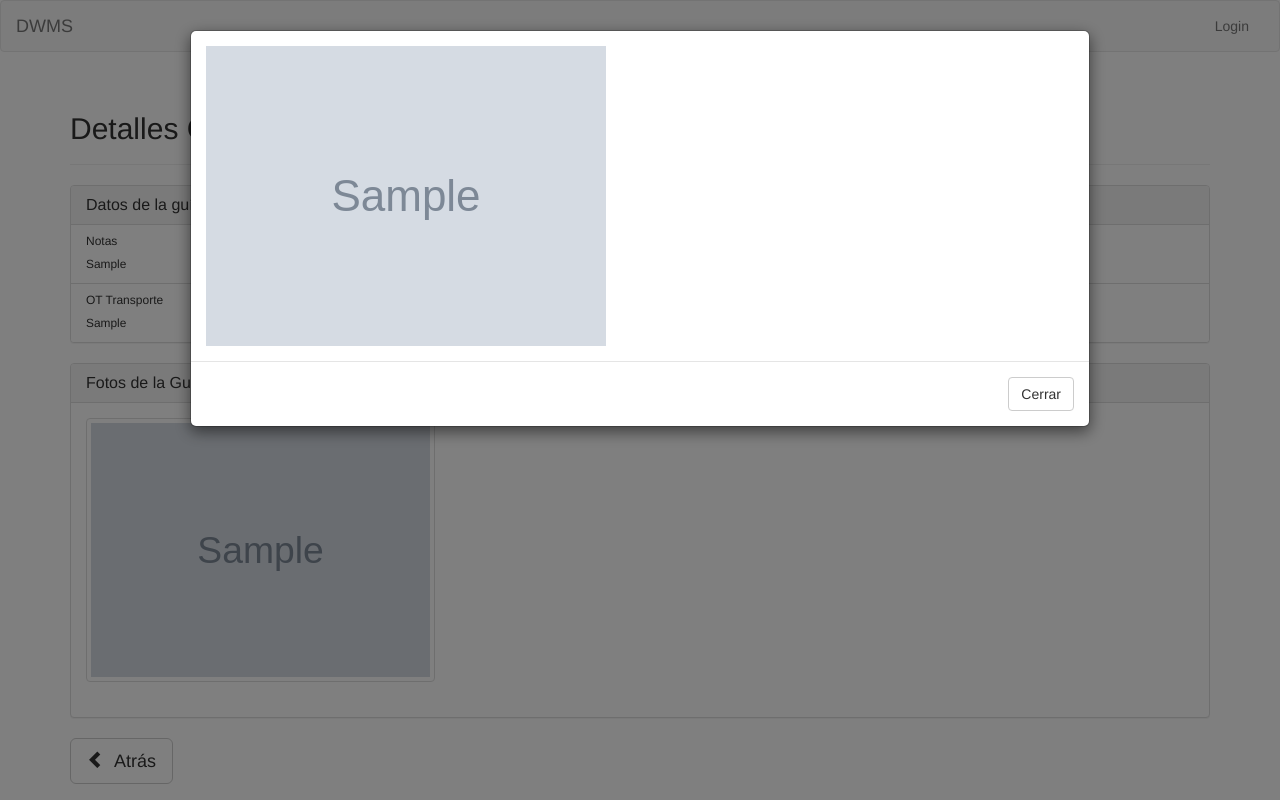
After one commit to Mr-DeBonis/DWMS, a Django app: page /SAIApp/DWMSDespachoVerGuia/1 in a window 1280 px wide, after a click that opens the changed part. The commit adds this page. Run offline with Django 4.2, Linux system fonts and the light colour scheme; tables that the repository leaves empty hold one stand-in row (values such as "Sample post"); grey boxes marked "Sample" are stand-in pictures.

Commit message:
Añade ver detalle guia despachada

```diff
--- a/SAIApp/urls.py
+++ b/SAIApp/urls.py
@@ -13,6 +13,7 @@ urlpatterns = [
     path('DWMSDespachoIngresar/', views.DWMSDespachoIngresar, name='DWMSDespachoIngresar'),
     path('DWMSDespachoDetalle/<despacho_id>', views.DWMSDespachoDetalle, name='DWMSDespachoDetalle'),
     path('DWMSDespachoAgregarGuia/<despacho_id>', views.DWMSDespachoAgregarGuia, name='DWMSDespachoAgregarGuia'),
+    path('DWMSDespachoVerGuia/<guia_desp_id>', views.DWMSDespachoVerGuia, name='DWMSDespachoVerGuia'),
     path('DWMSRecepcion/', views.DWMSRecepcion, name='DWMSRecepcion'),
 
 ]
--- a/SAIApp/views.py
+++ b/SAIApp/views.py
@@ -113,18 +113,18 @@ def DWMSDespachoAgregarGuia(request, despacho_id):
         form = FormGuiaDespachada(request.POST)
         files = request.FILES.getlist('filepond')
         if form.is_valid():
-            dwms_guia_desp = form.save(commit=False)
-            dwms_guia_desp.current_user = request.user
-            dwms_guia_desp.save()
+            guia_desp = form.save(commit=False)
+            guia_desp.current_user = request.user
+            guia_desp.save()
 
             for file in files:
                 dwms_foto_guia_desp.objects.create(
-                    guia_desp=dwms_guia_desp,
+                    guia_desp=guia_desp,
                     foto=file
                 )
 
             messages.success(request, "Guía guardada")
-            print("Success, saved as " + str(dwms_guia_desp.pk))
+            print("Success, saved as " + str(guia_desp.pk))
 
             if request.headers.get('X-Requested-With') == 'XMLHttpRequest':
                 return JsonResponse({'despacho_id': despacho.pk})
@@ -144,5 +144,16 @@ def DWMSDespachoAgregarGuia(request, despacho_id):
     return render(request, 'SAIApp/DWMSDespachoAgregarGuia.html', context=context)
 
 
+def DWMSDespachoVerGuia(request, guia_desp_id):
+    guia_desp = dwms_guia_desp.objects.get(pk=guia_desp_id)
+    fotos = dwms_foto_guia_desp.objects.filter(guia_desp=guia_desp)
+    context = {
+        'guia_desp': guia_desp,
+        'fotos': fotos,
+    }
+    return render(request, 'SAIApp/DWMSDespachoVerGuia.html', context=context)
+
+    pass
+
 def DWMSRecepcion(request):
     return render(request, 'SAIApp/DWMSRecepcion.html')
--- /dev/null
+++ b/templates/SAIApp/DWMSDespachoVerGuia.html
@@ -0,0 +1,83 @@
+{% extends 'base.html' %}
+{% load static %}
+{% if user.is_authenticated %}
+    {% block content %}
+        <div class="page-header">
+            <h2>Detalles Guía Folio {{ guia_desp.guia_header.folio }}</h2>
+        </div>
+        <div class="panel panel-default">
+            <div class="panel-heading">
+                <h3 class="panel-title">Datos de la guía</h3>
+            </div>
+            <ul class="list-group">
+                    <li class="list-group-item">
+                        <h6 class="list-group-item-heading">Notas</h6>
+                        {% if guia_desp.nota %}
+                            <small class="list-group-item-text">{{ guia_desp.nota }}</small>
+                        {% else %}
+                            <small class="list-group-item-text">Sin notas.</small>
+                        {% endif %}
+                    </li>
+                <li class="list-group-item">
+                    <h6 class="list-group-item-heading">OT Transporte</h6>
+                    {% if guia_desp.ot_transporte %}
+                        <small class="list-group-item-text">{{ guia_desp.ot_transporte }}</small>
+                    {% else %}
+                        <small class="list-group-item-text">Sin OT Transporte</small>
+                    {% endif %}
+                </li>
+            </ul>
+        </div>
+        {% if fotos %}
+            <div class="panel panel-default">
+                <div class="panel-heading">
+                    <h3 class="panel-title">Fotos de la Guía</h3>
+                </div>
+                <div class="panel-body">
+                    <div class="row">
+                        {% for foto in fotos %}
+                            <div class="col-sm-6 col-md-4">
+                                <button class="thumbnail foto-thumbnail" data-toggle="modal" data-target="#fotoModal"
+                                        data-url="{{ foto.foto.url }}">
+                                    <img src="{{ foto.foto.url }}" alt="banana">
+                                </button>
+                            </div>
+                        {% endfor %}
+
+                    </div>
+                </div>
+            </div>
+            <!-- Modal -->
+            <div class="modal fade" id="fotoModal" tabindex="-1" role="dialog" aria-labelledby="myModalLabel">
+                <div class="modal-dialog modal-lg" role="document">
+                    <div class="modal-content">
+                        <div class="modal-body text-center">
+                            <img src="" alt="Foto despacho" class="img-responsive">
+                        </div>
+                        <div class="modal-footer">
+                            <button type="button" class="btn btn-default" data-dismiss="modal">Cerrar</button>
+                        </div>
+                    </div>
+                </div>
+            </div>
+        {% endif %}
+        <a class="btn btn-default btn-lg" href="{% url 'SAIApp:DWMSDespachoDetalle' guia_desp.despacho.pk %}"><span class="glyphicon glyphicon-chevron-left" aria-hidden="true"></span>&nbsp Atrás</a>
+    {% endblock %}
+    {% block script %}
+        <script type="text/javascript">
+            document.addEventListener('DOMContentLoaded', function() {
+                var modal = document.getElementById('fotoModal');
+                var modalImg = modal.querySelector('.modal-body img');
+
+                var thumbnails = document.querySelectorAll('.foto-thumbnail');
+
+                thumbnails.forEach(function(button) {
+                    button.addEventListener('click', function() {
+                        var url = button.getAttribute('data-url');
+                        modalImg.setAttribute('src', url);
+                    });
+                });
+            });
+        </script>
+    {% endblock %}
+{% endif %}
```
Also changed, not shown: templates/SAIApp/DWMSDespacho.html (+4 -4 lines).
